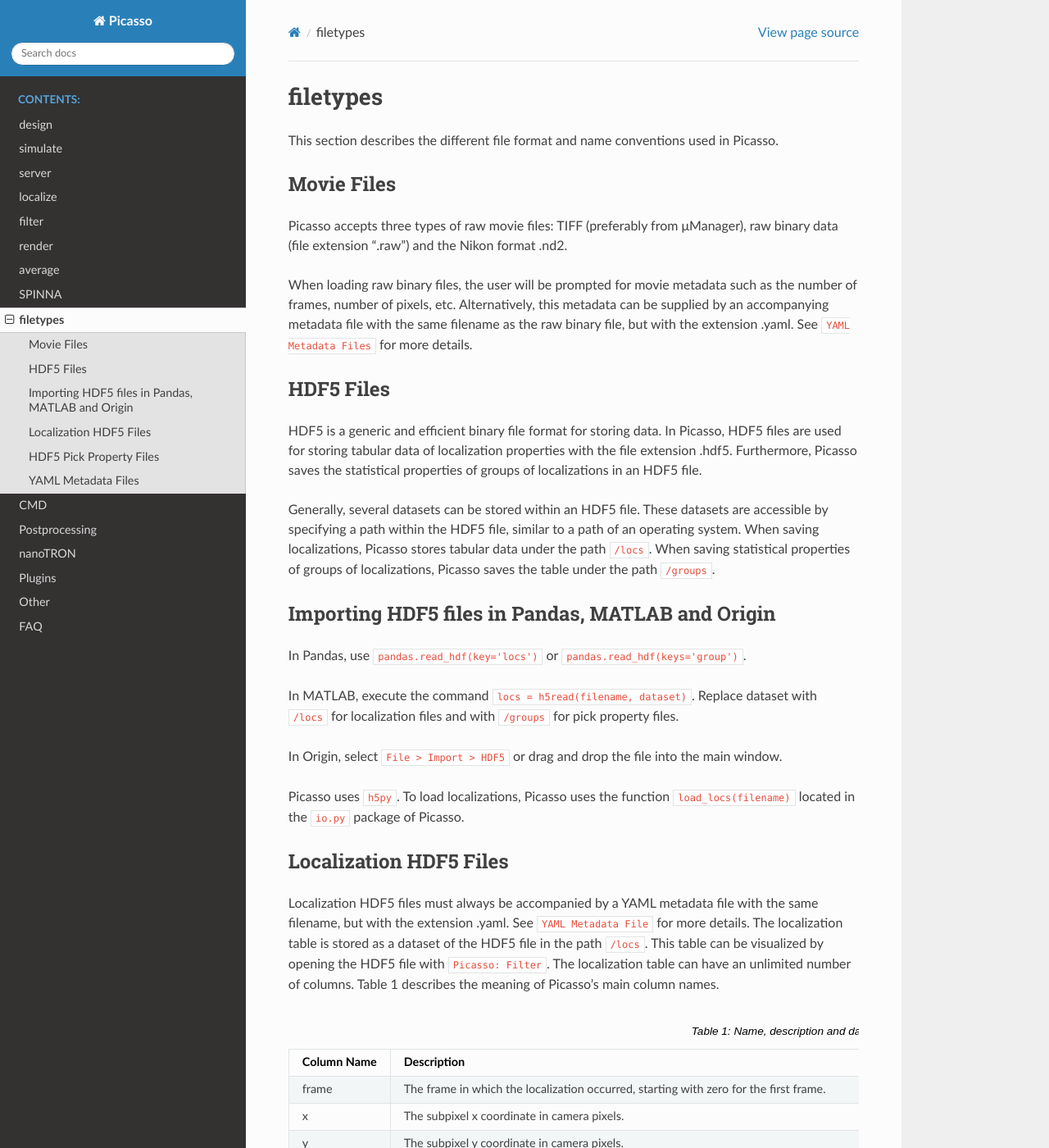
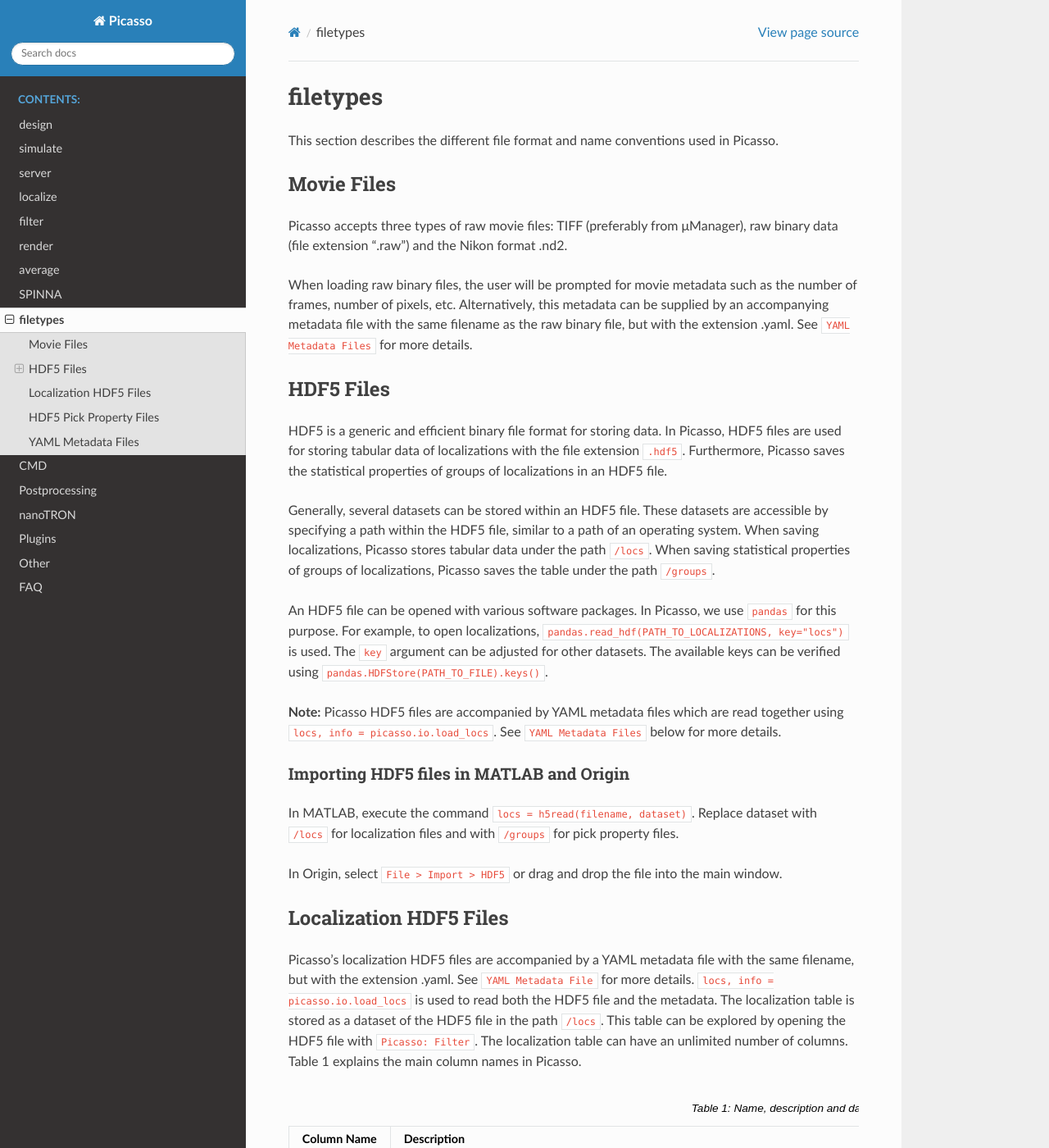
Before and after one commit to jungmannlab/picasso, a Sphinx documentation site: the page built from docs/files.rst, in a window 1280 px wide and 1400 px high. Shown: the whole window at 82% size. Built offline with Sphinx 7.4.7 and the Read the Docs theme 3.1.0, drawn with Linux system fonts in a browser that asks for light colours.

Commit message:
docs, remove h5py, clearer explanation of pandas.read_hdf and picasso.io.load_locs

```diff
--- a/docs/files.rst
+++ b/docs/files.rst
@@ -13,26 +13,26 @@
 HDF5 Files
 ----------
 
-HDF5 is a generic and efficient binary file format for storing data. In Picasso, HDF5 files are used for storing tabular data of localization properties with the file extension .hdf5. Furthermore, Picasso saves the statistical properties of groups of localizations in an HDF5 file.
+HDF5 is a generic and efficient binary file format for storing data. In Picasso, HDF5 files are used for storing tabular data of localizations with the file extension ``.hdf5``. Furthermore, Picasso saves the statistical properties of groups of localizations in an HDF5 file.
 
 Generally, several datasets can be stored within an HDF5 file. These datasets are accessible by specifying a path within the HDF5 file, similar to a path of an operating system. When saving localizations, Picasso stores tabular data under the path ``/locs``. When saving statistical properties of groups of localizations, Picasso saves the table under the path ``/groups``.
 
+An HDF5 file can be opened with various software packages. In Picasso, we use ``pandas`` for this purpose. For example, to open localizations, ``pandas.read_hdf(PATH_TO_LOCALIZATIONS, key="locs")`` is used. The ``key`` argument can be adjusted for other datasets. The available keys can be verified using ``pandas.HDFStore(PATH_TO_FILE).keys()``.
 
-Importing HDF5 files in Pandas, MATLAB and Origin
--------------------------------------------------
+**Note:** Picasso HDF5 files are accompanied by YAML metadata files which are read together using ``locs, info = picasso.io.load_locs``. See ``YAML Metadata Files`` below for more details.
 
-In Pandas, use ``pandas.read_hdf(key='locs')`` or ``pandas.read_hdf(keys='group')``.
+
+Importing HDF5 files in MATLAB and Origin
+~~~~~~~~~~~~~~~~~~~~~~~~~~~~~~~~~~~~~~~~~
 
 In MATLAB, execute the command ``locs = h5read(filename, dataset)``. Replace dataset with ``/locs`` for localization files and with ``/groups`` for pick property files.
 
 In Origin, select ``File > Import > HDF5`` or drag and drop the file into the main window.
 
-Picasso uses ``h5py``. To load localizations, Picasso uses the function ``load_locs(filename)`` located in the ``io.py`` package of Picasso.
-
 Localization HDF5 Files
 -----------------------
 
-Localization HDF5 files must always be accompanied by a YAML metadata file with the same filename, but with the extension .yaml. See ``YAML Metadata File`` for more details. The localization table is stored as a dataset of the HDF5 file in the path ``/locs``. This table can be visualized by opening the HDF5 file with ``Picasso: Filter``. The localization table can have an unlimited number of columns. Table 1 describes the meaning of Picasso’s main column names.
+Picasso's localization HDF5 files are accompanied by a YAML metadata file with the same filename, but with the extension .yaml. See ``YAML Metadata File`` for more details. ``locs, info = picasso.io.load_locs`` is used to read both the HDF5 file and the metadata. The localization table is stored as a dataset of the HDF5 file in the path ``/locs``. This table can be explored by opening the HDF5 file with ``Picasso: Filter``. The localization table can have an unlimited number of columns. Table 1 explains the main column names in Picasso.
 
 .. csv-table:: Table 1: Name, description and data type for the main columns used in Picasso.
    :file: table01.csv
```
